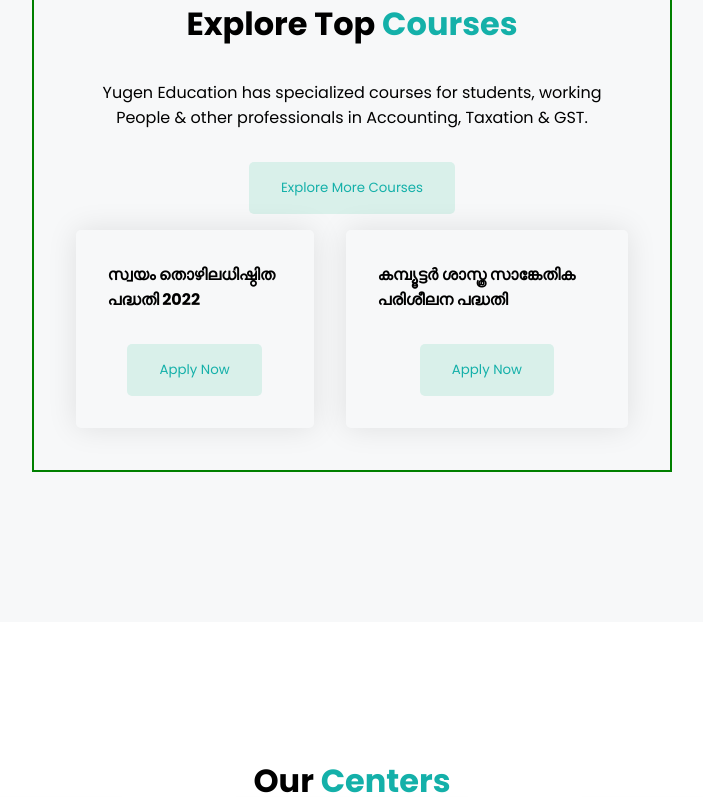
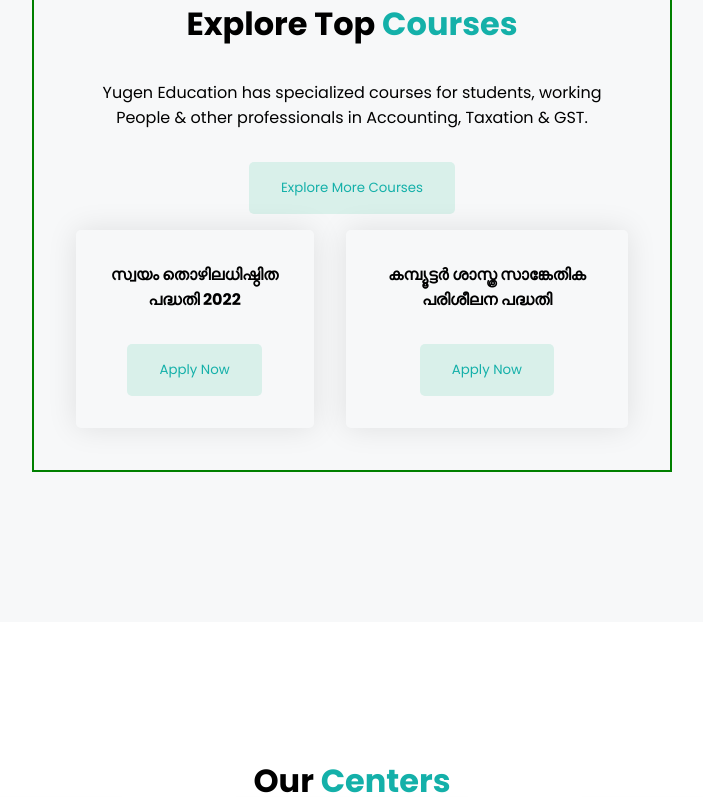
Before and after one commit to kevin-roan/education-website-react, a React (Vite) app: page / in a window 1280 px wide. Shown: the part 1058-1855 px from the top of the page, without its empty margins (288-991 px from the left). Built offline with nearby package versions, Linux system fonts and the light colour scheme.

Commit message:
minor changes

```diff
--- a/src/pages/TopCourses.scss
+++ b/src/pages/TopCourses.scss
@@ -24,6 +24,7 @@
   h1 {
     font-size: 2rem;
     color: black;
+    text-align: center;
     span {
       color: var(--primary-color);
     }
@@ -39,10 +40,6 @@
     border-radius: 5px;
     background-color: #d9f0ea;
   }
-}
-.right-course-pane {
-  color: black;
-  border: 2px solid black;
 }
 .course-card {
   display: flex;
```
